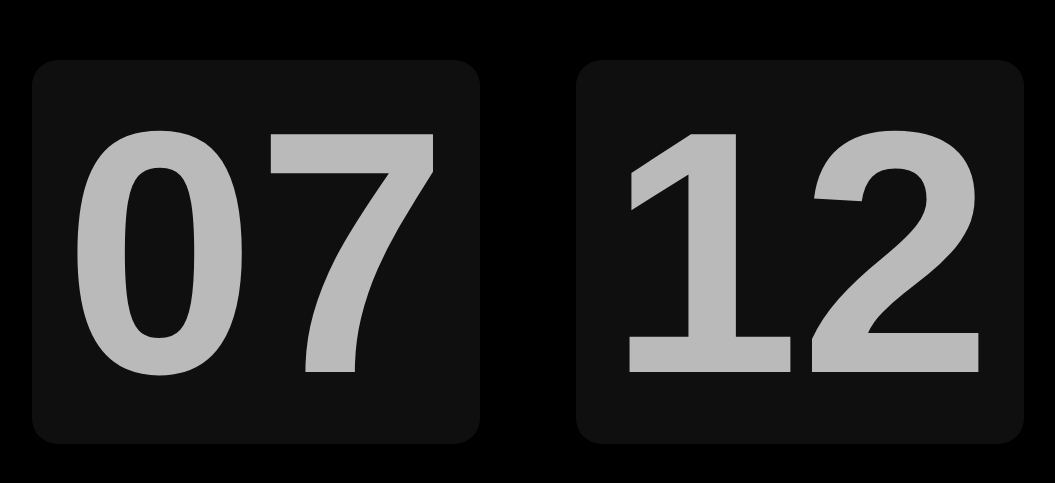
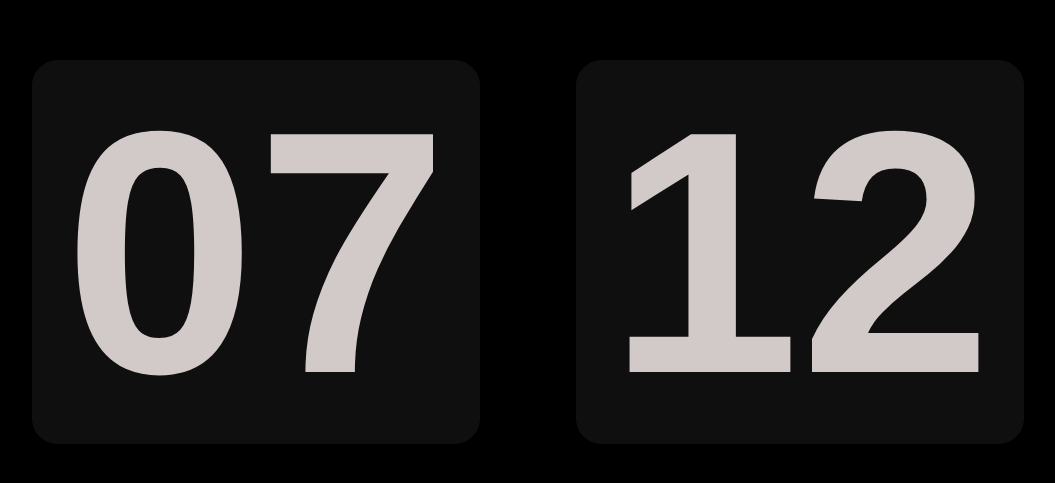
Before and after one commit to zhaohuanyuu/gulp-demo-starter, a website: page index.html in a window 1280 px wide. Shown: the part 147-630 px from the top of the page, without its empty margins (112-1167 px from the left). Drawn offline with Linux system fonts and the light colour scheme; files that its build step writes are made by us from their sources.

Commit message:
change the clock text color

```diff
--- a/index.html
+++ b/index.html
@@ -16,7 +16,7 @@
         text-align: center;
         font-size: 27vw;
         font-weight: bold;
-        color: #bababa;
+        color: #d2c9c9;
         font-family: Arial, Helvetica, sans-serif;
       }
       .counter span{
```
Also changed, not shown: 1 other file.
